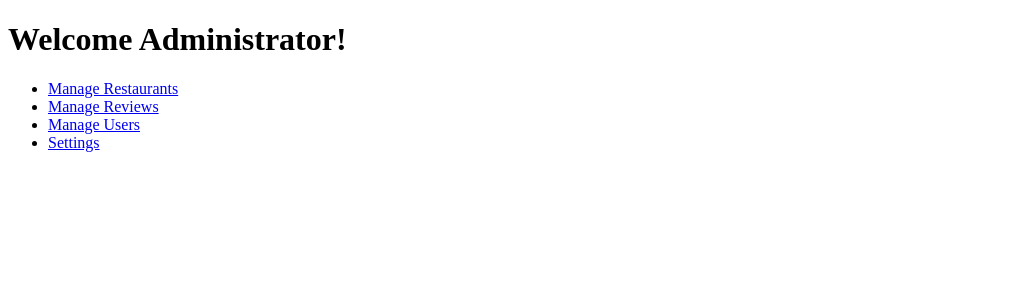
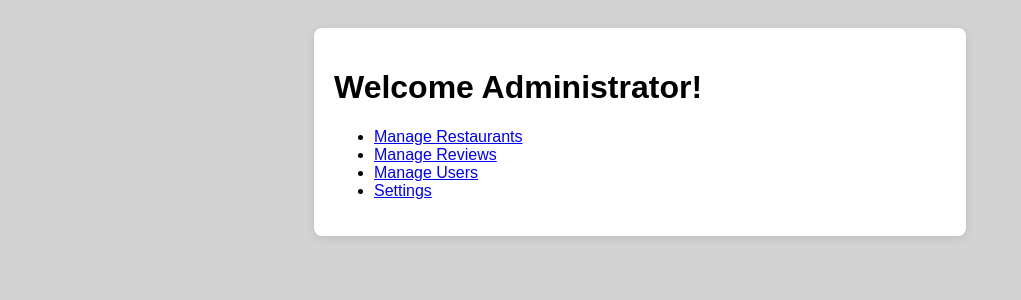
Before and after one commit to VeryAngryCat/foodReviewWebsite, a PHP site: page /admin/dashboard.php in a window 1280 px wide. Shown: the top 300 px of the page, without its empty margins (0-1021 px from the left). Run offline with PHP 8.4, Linux system fonts and the light colour scheme.

Commit message:
Style changes

```diff
--- a/admin/dashboard.php
+++ b/admin/dashboard.php
@@ -5,8 +5,9 @@ session_start();
 ?>
 <!DOCTYPE html>
 <html>
-
-<head></head>
+<head>
+    <link rel="stylesheet" type="text/css" href="../assets/foodRev3.css">
+</head>
 <body>
     <div class="container">
         <h1>Welcome Administrator!</h1>
--- a/assets/foodRev1.css
+++ b/assets/foodRev1.css
@@ -3,6 +3,7 @@ body {
     background-color: #f4f4f4;
     padding: 20px;
 }
+
 .container {
     width: 50%;
     margin: 0 auto;
@@ -11,15 +12,18 @@ body {
     border-radius: 8px;
     box-shadow: 0 2px 10px rgba(0, 0, 0, 0.1);
 }
+
 h2 {
     text-align: center;
     color: #333;
 }
+
 label {
     display: block;
     margin: 10px 0 5px;
     font-weight: bold;
 }
+
 input[type="text"], input[type="email"], input[type="password"] {
     width: 100%;
     padding: 10px;
@@ -28,6 +32,7 @@ input[type="text"], input[type="email"], input[type="password"] {
     border: 1px solid #ddd;
     font-size: 14px;
 }
+
 input[type="submit"] {
     width: 100%;
     padding: 12px;
--- a/assets/foodRev3.css
+++ b/assets/foodRev3.css
@@ -1,17 +1,31 @@
+body {
+    background-color:lightgray;
+    font-family: Arial, sans-serif;
+    padding: 20px;
+}
+
+.container {
+    width: 50%;
+    margin: 0 auto;
+    background-color: #fff;
+    padding: 20px;
+    border-radius: 8px;
+    box-shadow: 0 2px 10px rgba(0, 0, 0, 0.1);
+}
+
 .h1 {
+    text-align: center;
+    color: darkblue;
+}
 
-}
-.container {
-
-}
 .p {
-
+    color: black;
 }
 
 .ul {
-
+    color: black;
 }
 
 .li {
-
+    color: red;
 }
--- a/public/login.php
+++ b/public/login.php
@@ -57,7 +57,7 @@ mysqli_close($conn);
 <body>
     <div class="container">
         <h2>Login</h2>
-        <form method="POST" action="adminLogin.php">
+        <form method="POST" action="login.php">
             <label for="username">Username</label>
             <input type="text" id="username" name="username" required>
             <label for="userPassword">Password</label>
```
